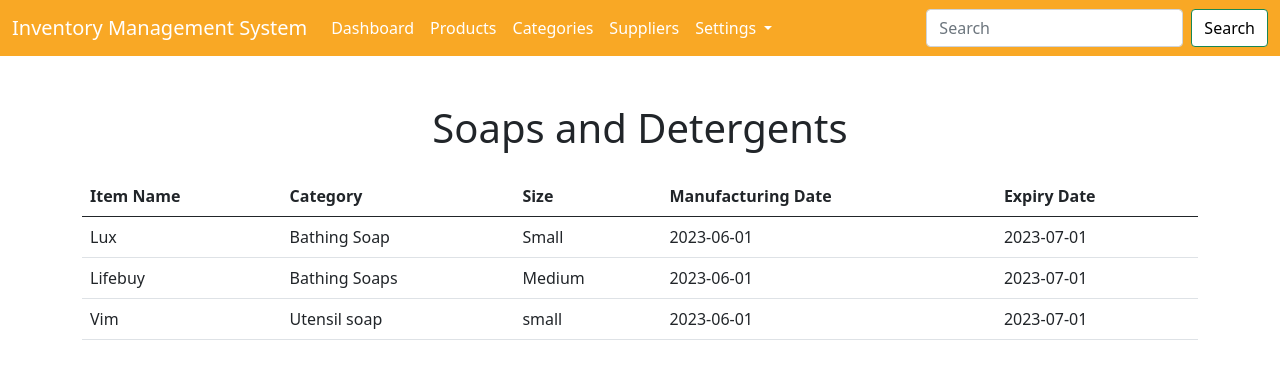
After one commit to Yukesh432/inventory-management-system, a Django app: page /products/sopndetergent in a window 1280 px wide. The commit adds this page. Shown: the top 379 px of the page. Run offline with Django 4.2, Linux system fonts and the light colour scheme.

Commit message:
update:subproduct page added

```diff
--- a/groceryIMS/dashboard/urls.py
+++ b/groceryIMS/dashboard/urls.py
@@ -5,5 +5,6 @@
     path('', views.index, name= 'dashboard-index'),
     path('staff/', views.staff, name='dashboard-staff'),
     path('products/', views.allproducts, name= 'allproduct' ),
+    path('products/sopndetergent', views.soapNdetergent, name='soapndetergent'),
     path('expiredprod/', views.expiredproducts, name= 'expired-product'),
 ]
--- a/groceryIMS/dashboard/views.py
+++ b/groceryIMS/dashboard/views.py
@@ -14,3 +14,6 @@
 
 def expiredproducts(request):
     return render(request, 'partials/expired.html')
+
+def soapNdetergent(request):
+    return render(request, 'partials/subproduct.html')
--- a/groceryIMS/templates/partials/products.html
+++ b/groceryIMS/templates/partials/products.html
@@ -203,7 +203,7 @@
     <div class="col-md-3">
       <div class="card">
         <div class="card-body">
-          <h4 class="category-title">Soaps and Detergents</h4>
+          <h4 class="category-title"><a href="{% url 'soapndetergent' %}"> Soaps and Detergents</a></h4>
           <ul class="subcategory-list">
             <li>
               <a href="#">Patanjali Soap</a>
--- /dev/null
+++ b/groceryIMS/templates/partials/subproduct.html
@@ -0,0 +1,69 @@
+<!doctype html>
+<html lang="en">
+<head>
+  <!-- Required meta tags -->
+  <meta charset="utf-8">
+  <meta name="viewport" content="width=device-width, initial-scale=1">
+
+  <!-- Bootstrap CSS -->
+  <link href="https://cdn.jsdelivr.net/npm/bootstrap@5.0.2/dist/css/bootstrap.min.css" rel="stylesheet">
+
+  <title>Soaps and Detergents</title>
+</head>
+<body>
+
+    {% include 'partials/nav.html' %}
+  <!-- Main Content -->
+  <div class="container mt-5">
+    <h1 class="text-center">Soaps and Detergents</h1>
+
+    <!-- Item Table -->
+    <table class="table mt-4">
+      <thead>
+        <tr>
+          <th>Item Name</th>
+          <th>Category</th>
+          <th>Size</th>
+          <th>Manufacturing Date</th>
+          <th>Expiry Date</th>
+        </tr>
+      </thead>
+      <tbody>
+        <tr>
+          <td>Lux</td>
+          <td>Bathing Soap</td>
+          <td>Small</td>
+          <td>2023-06-01</td>
+          <td>2023-07-01</td>
+        </tr>
+        <tr>
+          <td>Lifebuy</td>
+          <td>Bathing Soaps</td>
+          <td>Medium</td>
+          <td>2023-06-01</td>
+          <td>2023-07-01</td>
+        </tr>
+        <tr>
+          <td>Vim</td>
+          <td>Utensil soap</td>
+          <td>small</td>
+          <td>2023-06-01</td>
+          <td>2023-07-01</td>
+        </tr>
+        <!-- Add more items here -->
+      </tbody>
+    </table>
+  </div>
+
+  <!-- Optional JavaScript; choose one of the two! -->
+
+  <!-- Option 1: Bootstrap Bundle with Popper -->
+  <script src="https://cdn.jsdelivr.net/npm/bootstrap@5.0.2/dist/js/bootstrap.bundle.min.js"></script>
+
+  <!-- Option 2: Separate Popper and Bootstrap JS -->
+  <!--
+  <script src="https://cdn.jsdelivr.net/npm/@popperjs/core@2.9.2/dist/umd/popper.min.js"></script>
+  <script src="https://cdn.jsdelivr.net/npm/bootstrap@5.0.2/dist/js/bootstrap.min.js"></script>
+  -->
+</body>
+</html>
```
